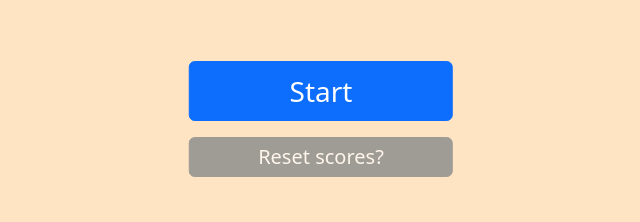
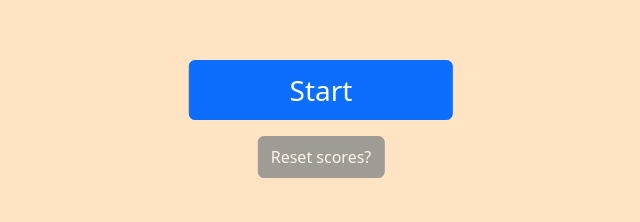
Before and after one commit to andyagdw/prize_and_trap_game, a plain HTML site: page index.html in a window 1280 px wide. Shown: the part 121-343 px from the top of the page, without its empty margins (319-959 px from the left). Drawn offline with nearby package versions, Linux system fonts and the light colour scheme.

Commit message:
update styling of start and reset button wrapper
- decrease font size of reset button
- align reset button at center of container
- make start button take up full width of container

```diff
--- a/index.html
+++ b/index.html
@@ -80,18 +80,18 @@
         <div class="mb-3">
           <button
             type="button"
-            class="btn btn-primary py-2 fs-3"
+            class="btn btn-primary py-2 fs-3 start-btn"
             data-bs-toggle="modal"
             data-bs-target="#myModal"
           >
             Start
           </button>
         </div>
-        <div>
+        <div class="reset-btn-wrapper">
           <button
             type="button"
             id="reset-btn"
-            class="btn btn-secondary py-1 fs-5"
+            class="btn btn-secondary py-2 fs-6"
           >
             Reset scores?
           </button>
--- a/styles.css
+++ b/styles.css
@@ -38,7 +38,11 @@ main {
     transform: translate(-50%, -50%);
 }
 
-.modal-wrapper button {
+.reset-btn-wrapper {
+    text-align: center;
+}
+
+.start-btn {
     width: 100%;
 }
 
```
